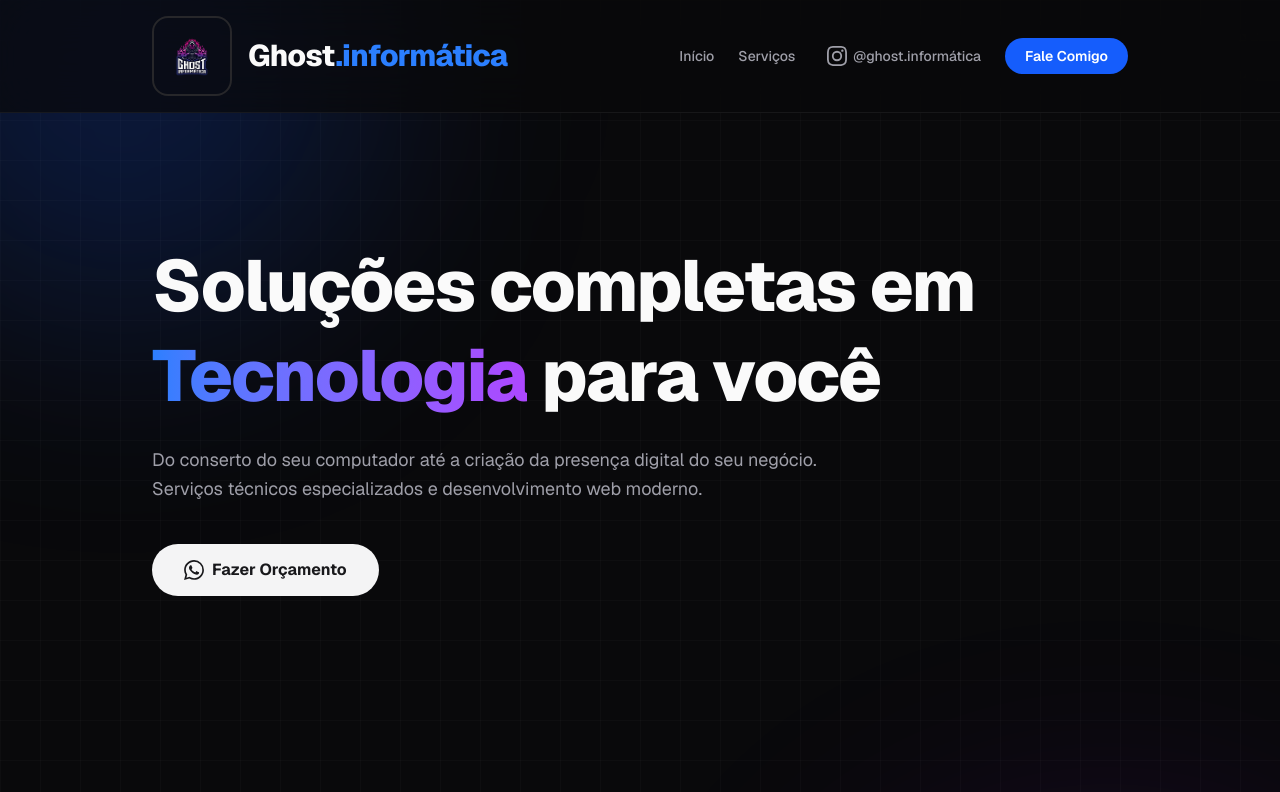
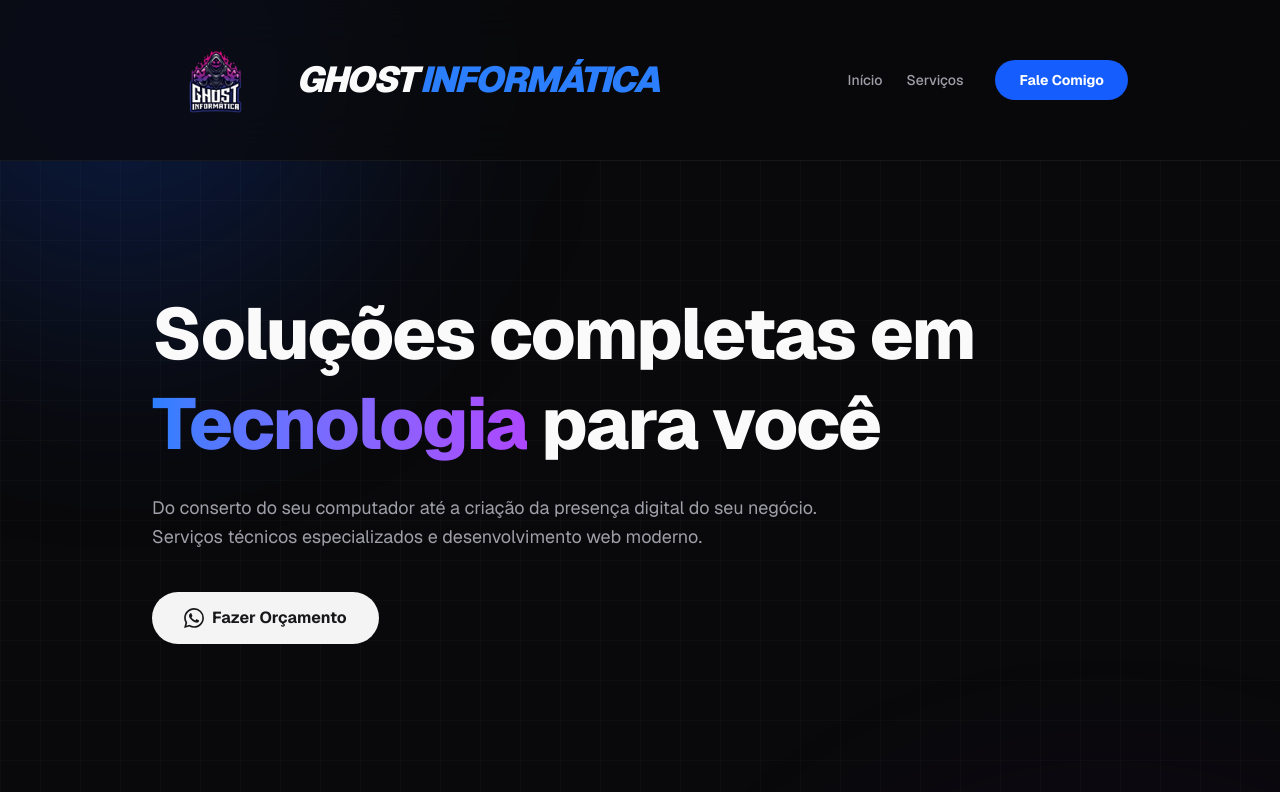
Before and after one commit to T0M3N05/meu-site, a Next.js app: page / in a window 1280 px wide. Shown: the top 792 px of the page. Built offline with nearby package versions, Linux system fonts and the light colour scheme.

Commit message:
Logo alterada5

```diff
--- a/app/page.tsx
+++ b/app/page.tsx
@@ -85,34 +85,30 @@ export default function Home() {
   return (
     <div className="relative min-h-screen flex flex-col bg-zinc-950 text-zinc-50 font-sans selection:bg-blue-500/30 overflow-hidden">
 
-
       <div className="absolute inset-0 bg-[linear-gradient(to_right,#ffffff05_1px,transparent_1px),linear-gradient(to_bottom,#ffffff05_1px,transparent_1px)] bg-[size:40px_40px] pointer-events-none z-0"></div>
-
 
       <div className="absolute top-[-10%] left-[-10%] w-[500px] h-[500px] rounded-full bg-blue-600/20 blur-[120px] pointer-events-none z-0"></div>
       <div className="absolute bottom-[20%] right-[-10%] w-[600px] h-[600px] rounded-full bg-purple-600/15 blur-[120px] pointer-events-none z-0"></div>
 
       <header className="border-b border-zinc-800/50 bg-zinc-950/70 backdrop-blur-xl sticky top-0 z-50">
-        <div className="max-w-5xl mx-auto px-6 py-4 flex justify-between items-center relative z-10">
+        <div className="max-w-5xl mx-auto px-6 py-2 flex justify-between items-center relative z-10">
 
-
-          <div className="text-xl font-bold flex items-center gap-4 cursor-pointer group">
-
-        <div className="relative w-20 h-20 overflow-hidden rounded-2xl border-2 border-zinc-800 group-hover:border-blue-500/50 group-hover:shadow-[0_0_15px_-3px_rgba(59,130,246,0.3)] transition-all duration-300">
+          <div className="flex items-center gap-3 md:gap-4 cursor-pointer group py-2">
+            <div className="relative w-24 h-24 md:w-32 md:h-32 flex-shrink-0 transition-transform duration-300 group-hover:scale-105">
               <Image
                 src="/logo-ghost.png"
                 alt="Logo Ghost Informática"
                 fill
                 className="object-contain"
-          sizes="(max-width: 80px) 100vw, 80px"
+                sizes="(max-width: 128px) 100vw, 128px"
                 priority
               />
             </div>
 
-  <span className="hidden sm:block text-2xl md:text-3xl font-extrabold tracking-tight">
-    Ghost<span className="text-blue-500">.informática</span>
+            <span className="hidden sm:block text-2xl md:text-4xl font-black tracking-tighter uppercase italic">
+              Ghost<span className="text-blue-500 ml-1">Informática</span>
             </span>
-  <span className="sm:hidden text-2xl font-bold">Ghost</span>
+            <span className="sm:hidden text-xl font-black uppercase italic">Ghost</span>
           </div>
 
           <div className="flex items-center gap-4 md:gap-6">
@@ -122,21 +118,9 @@ export default function Home() {
             </nav>
 
             <a
-              href="https://www.instagram.com/ghost.informatica"
+              href="https://wa.me/5545999259633"
               target="_blank"
-              rel="noopener noreferrer"
-              className="flex items-center gap-1.5 text-zinc-400 hover:text-pink-500 transition-colors"
-              title="Siga no Instagram"
-            >
-              <InstagramLogo className="w-5 h-5" />
-              <span className="hidden lg:block text-sm font-medium">@ghost.informática</span>
-            </a>
-
-            <a
-              href="https://wa.me/5545999259633?text=Olá!%20Vim%20pelo%20seu%20site."
-              target="_blank"
-              rel="noopener noreferrer"
-              className="bg-blue-600 hover:bg-blue-500 text-white text-sm font-semibold py-2 px-5 rounded-full transition-all hover:shadow-lg hover:shadow-blue-500/25 flex items-center gap-2"
+              className="bg-blue-600 hover:bg-blue-500 text-white text-sm font-bold py-2.5 px-6 rounded-full transition-all"
             >
               Fale Comigo
             </a>
@@ -180,11 +164,9 @@ export default function Home() {
                 className="group bg-zinc-900/40 backdrop-blur-sm p-6 md:p-8 rounded-2xl border border-zinc-800/80 hover:border-blue-500/50 hover:-translate-y-1 hover:shadow-2xl hover:shadow-blue-500/10 transition-all duration-300"
               >
                 <div className="flex flex-col sm:flex-row gap-6 items-start">
-
                   <div className="bg-zinc-950/80 p-4 rounded-xl border border-zinc-800 group-hover:border-blue-500/30 transition-colors flex-shrink-0">
                     {servico.icone}
                   </div>
-
                   <div className="flex-1 w-full">
                     <h3 className="text-xl font-bold mb-2 text-zinc-100 group-hover:text-blue-400 transition-colors">
                       {servico.titulo}
@@ -192,7 +174,6 @@ export default function Home() {
                     <p className="text-zinc-400 leading-relaxed text-sm md:text-base">
                       {servico.descricao}
                     </p>
-
                     {servico.classesSoftwares && (
                       <div className="overflow-hidden transition-all duration-700 ease-in-out max-h-0 opacity-0 group-hover:max-h-[800px] group-hover:opacity-100 group-hover:mt-6">
                         <div className="flex flex-col gap-6 border-t border-zinc-800/50 pt-6">
@@ -218,56 +199,36 @@ export default function Home() {
                         </div>
                       </div>
                     )}
-
                   </div>
                 </div>
               </div>
             ))}
           </div>
         </section>
-
       </main>
 
       <footer className="border-t border-zinc-800/50 bg-zinc-950/80 backdrop-blur-md py-10 mt-12 relative z-10">
         <div className="max-w-5xl mx-auto px-6 flex flex-col md:flex-row justify-between items-center gap-6 text-center md:text-left">
-
           <div className="flex flex-col gap-4">
             <p className="text-zinc-500 text-sm">
               © 2026 Ghost Informática. Todos os direitos reservados.
             </p>
-
             <div className="flex flex-col sm:flex-row items-center sm:items-start gap-4">
-              <a
-                href="https://www.instagram.com/ghost.informatica"
-                target="_blank"
-                rel="noopener noreferrer"
-                className="flex items-center gap-2 text-zinc-400 hover:text-pink-500 transition-colors text-sm font-medium"
-              >
-                <InstagramLogo className="w-5 h-5" />
-                @ghost.informática
+              <a href="https://www.instagram.com/ghost.informatica" target="_blank" className="flex items-center gap-2 text-zinc-400 hover:text-pink-500 transition-colors text-sm font-medium">
+                <InstagramLogo className="w-5 h-5" /> @ghost.informática
               </a>
-
               <span className="hidden sm:block text-zinc-700">•</span>
-
-              <a
-                href="https://wa.me/5545999259633?text=Olá!%20Vim%20pelo%20seu%20site."
-                target="_blank"
-                rel="noopener noreferrer"
-                className="flex items-center gap-2 text-zinc-400 hover:text-emerald-500 transition-colors text-sm font-medium"
-              >
-                <WhatsAppLogo className="w-5 h-5" />
-                (45) 99925-9633
+              <a href="https://wa.me/5545999259633" target="_blank" className="flex items-center gap-2 text-zinc-400 hover:text-emerald-500 transition-colors text-sm font-medium">
+                <WhatsAppLogo className="w-5 h-5" /> (45) 99925-9633
               </a>
             </div>
           </div>
-
           <div className="flex items-center gap-2 text-zinc-400 text-sm bg-zinc-900/80 py-2 px-4 rounded-full border border-zinc-800/50">
             <span className="w-2 h-2 rounded-full bg-emerald-500 animate-pulse"></span>
             Atendimento presencial e remoto!
           </div>
         </div>
       </footer>
-
     </div>
   );
 }
```
Lines whose indentation alone changed are shown as unchanged.
